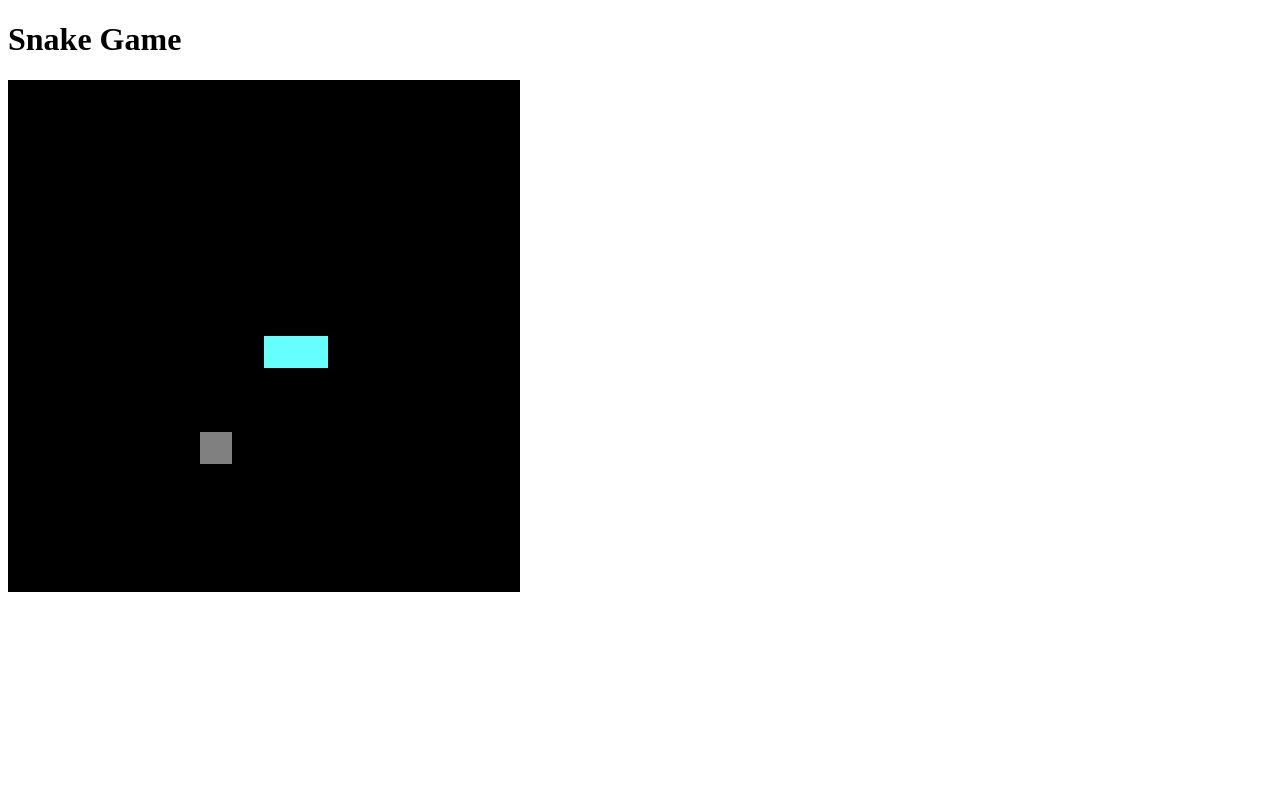
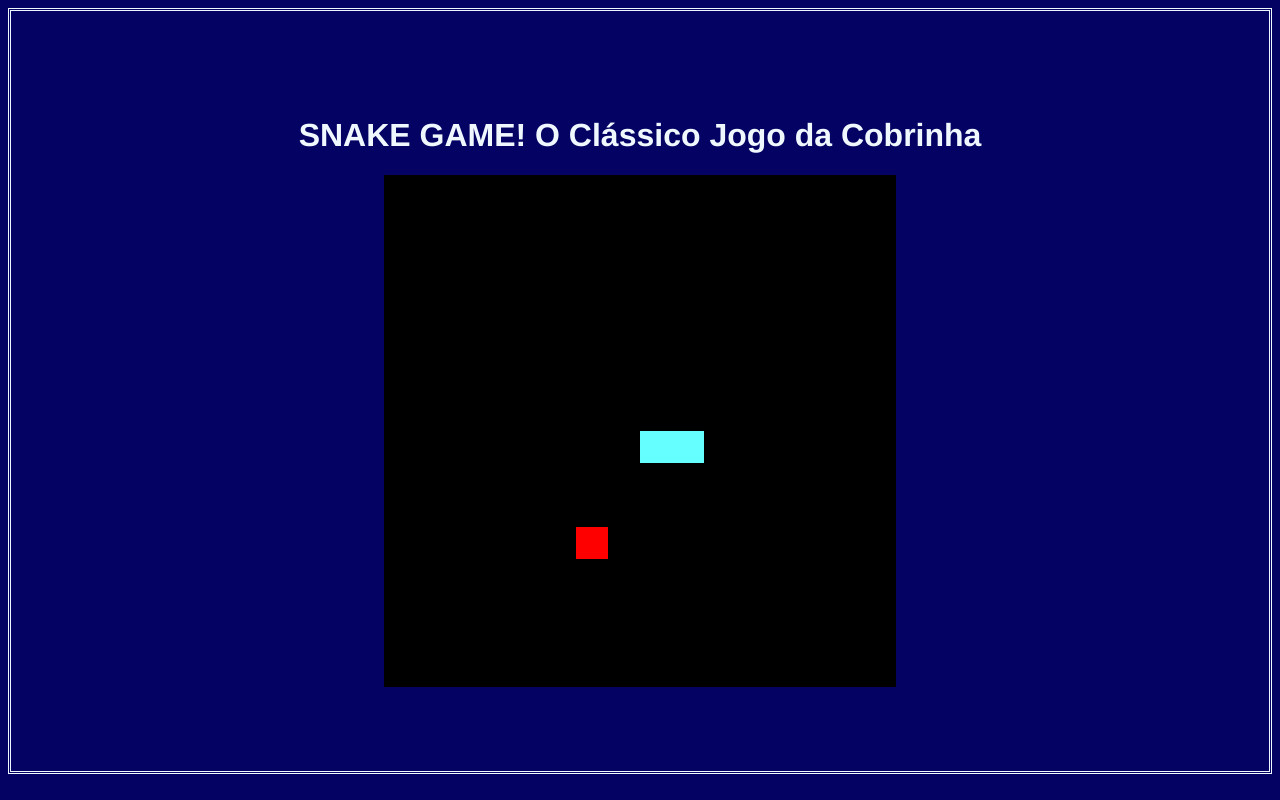
Before and after one commit to saractavares/Snake-Game, a plain HTML site: page index.html in a window 1280 px wide. Drawn offline with Linux system fonts and the light colour scheme.

Commit message:
add cor do fundo e das letras

```diff
--- a/index.html
+++ b/index.html
@@ -6,10 +6,10 @@
     <meta name="viewport" content="width=device-width, initial-scale=1.0">
     <script defer src="script.js"></script>
     <link rel="stylesheet" href="style.css">
-    <title>Snake Game</title>
+    <title>SNAKE GAME</title>
 </head>
 <body>
-    <h1>Snake Game</h1>
+    <h1>SNAKE GAME! O Clássico Jogo da Cobrinha</h1>
     <canvas id="snake" width="512" height="512"></canvas>
 </body>
 </html>
--- a/script.js
+++ b/script.js
@@ -26,7 +26,7 @@ function criarCobrinha(){//lógica, cor e tamanho
 }
 
 function drawFood(){
-    context.fillStyle = "gray";
+    context.fillStyle = "red";
     context.fillRect(food.x, food.y, box, box);
 }
 
--- a/style.css
+++ b/style.css
@@ -1,3 +1,12 @@
 body{
-
+    height: 95vh;
+    width: 95;
+    display: flex;
+    justify-content: center;
+    align-items: center;
+    flex-direction: column;
+    background-color: rgb(4, 3, 99);
+    font-family:'Franklin Gothic Medium', 'Arial Narrow', Arial, sans-serif;
+    border-style: double;
+    color: aliceblue;
 }
```
